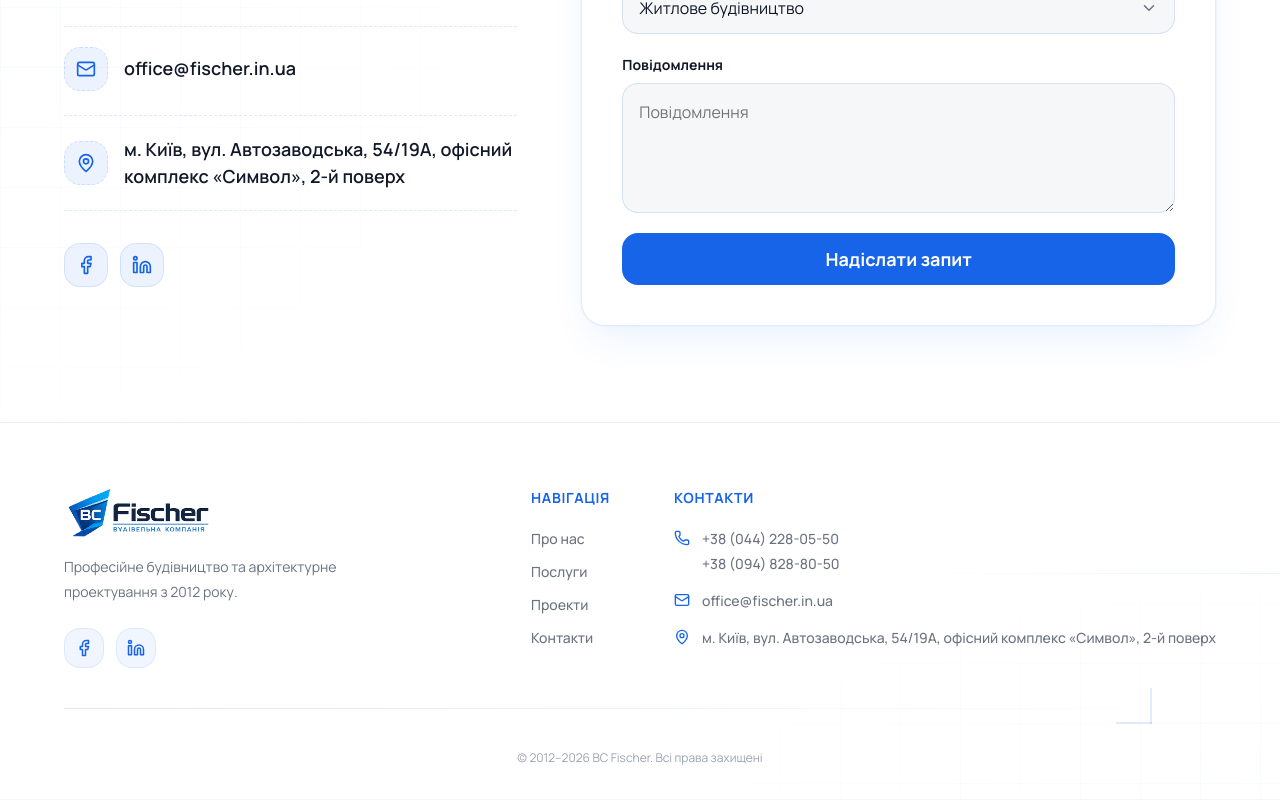
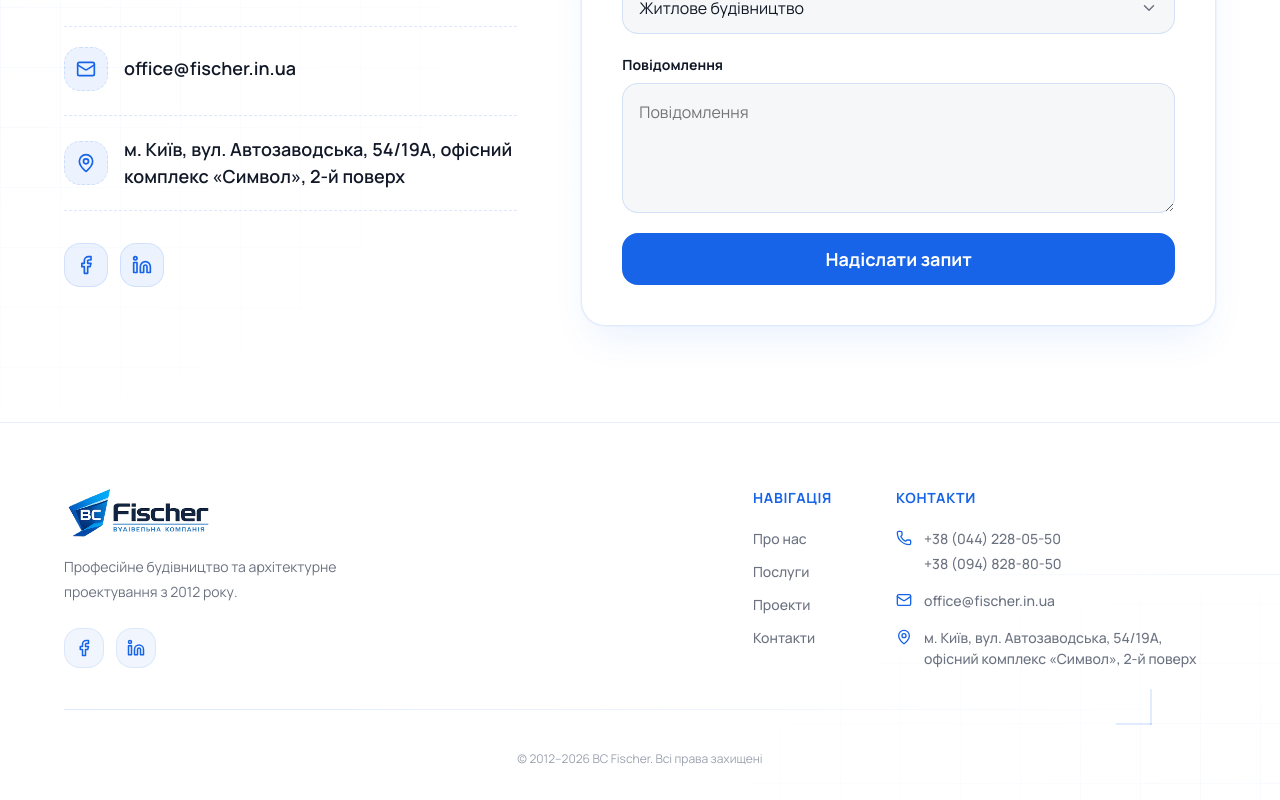
Before and after one commit to Greenfield-Taster/bc-fischer, a React (Vite) app: page / in a window 1280 px wide. Shown: the part 4654-5454 px from the top of the page. Built offline with nearby package versions, Linux system fonts and the light colour scheme.

Commit message:
Limit footer contacts column width and fix spacing on medium screens

```diff
--- a/src/components/Footer/Footer.scss
+++ b/src/components/Footer/Footer.scss
@@ -83,9 +83,12 @@
     grid-template-columns: 1fr auto;
     gap: v.$spacing-16;
 
+    @media (max-width: v.$breakpoint-lg) {
+      gap: v.$spacing-10;
+    }
+
     @media (max-width: v.$breakpoint-md) {
       grid-template-columns: 1fr;
-      gap: v.$spacing-10;
     }
   }
 
@@ -154,6 +157,10 @@
     display: flex;
     gap: v.$spacing-16;
 
+    @media (max-width: v.$breakpoint-lg) {
+      gap: v.$spacing-10;
+    }
+
     @media (max-width: v.$breakpoint-md) {
       flex-direction: column;
       align-items: center;
@@ -166,9 +173,17 @@
     flex-direction: column;
     gap: v.$spacing-5;
 
+    &:last-child {
+      max-width: 320px;
+    }
+
     @media (max-width: v.$breakpoint-md) {
       align-items: center;
       text-align: center;
+
+      &:last-child {
+        max-width: none;
+      }
     }
   }
 
```
